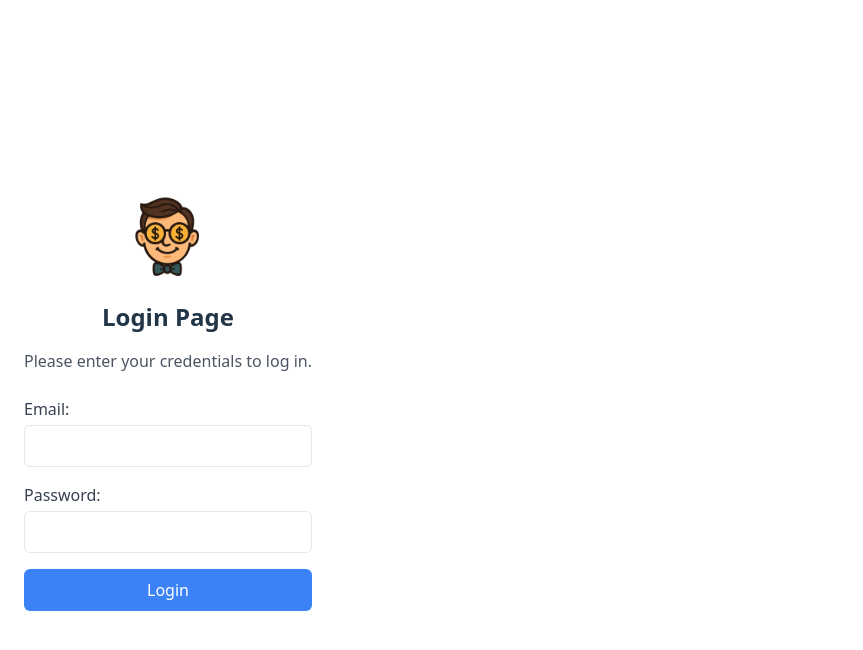
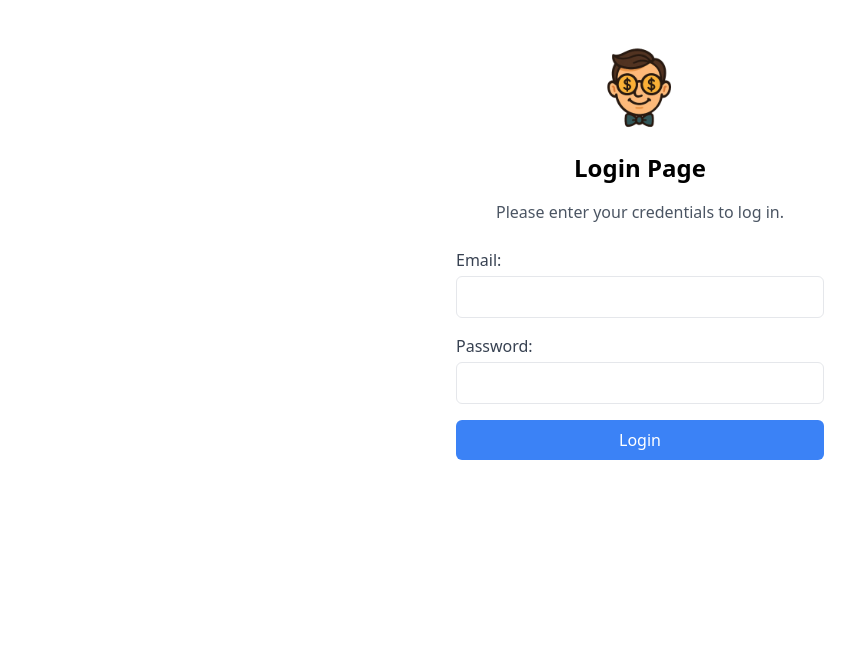
Before and after one commit to Jetrossgalinato/Finteach, a React (Vite) app in the folder Frontend/: page / in a window 1280 px wide. Shown: the top 650 px of the page, without its empty margins (0-863 px from the left). Built offline with nearby package versions, Linux system fonts and the light colour scheme.

Commit message:
removed unnecessary css

```diff
--- a/Frontend/src/index.css
+++ b/Frontend/src/index.css
@@ -6,73 +6,3 @@
 
 /* Import Tailwind's utility styles */
 @tailwind utilities;
-
-/* Custom styles (optional) */
-:root {
-  font-family: system-ui, Avenir, Helvetica, Arial, sans-serif;
-  line-height: 1.5;
-  font-weight: 400;
-
-  color-scheme: light dark;
-  color: rgba(255, 255, 255, 0.87);
-  background-color: #242424;
-
-  font-synthesis: none;
-  text-rendering: optimizeLegibility;
-  -webkit-font-smoothing: antialiased;
-  -moz-osx-font-smoothing: grayscale;
-}
-
-a {
-  font-weight: 500;
-  color: #646cff;
-  text-decoration: inherit;
-}
-a:hover {
-  color: #535bf2;
-}
-
-body {
-  margin: 0;
-  display: flex;
-  place-items: center;
-  min-width: 320px;
-  min-height: 100vh;
-}
-
-h1 {
-  font-size: 3.2em;
-  line-height: 1.1;
-}
-
-button {
-  border-radius: 8px;
-  border: 1px solid transparent;
-  padding: 0.6em 1.2em;
-  font-size: 1em;
-  font-weight: 500;
-  font-family: inherit;
-  background-color: #1a1a1a;
-  cursor: pointer;
-  transition: border-color 0.25s;
-}
-button:hover {
-  border-color: #646cff;
-}
-button:focus,
-button:focus-visible {
-  outline: 4px auto -webkit-focus-ring-color;
-}
-
-@media (prefers-color-scheme: light) {
-  :root {
-    color: #213547;
-    background-color: #ffffff;
-  }
-  a:hover {
-    color: #747bff;
-  }
-  button {
-    background-color: #f9f9f9;
-  }
-}
--- a/Frontend/src/pages/LoginPage.tsx
+++ b/Frontend/src/pages/LoginPage.tsx
@@ -12,7 +12,7 @@ function LoginPage() {
   };
 
   return (
-    <div className="max-w-md mx-auto p-6 text-center">
+    <div className="w-screen max-w-md mx-auto p-10 text-center">
       <img src={logo} alt="Logo" className="mx-auto mb-4 w-24 h-24" />
       <h1 className="text-2xl font-bold mb-4">Login Page</h1>
       <p className="text-gray-600 mb-6">Please enter your credentials to log in.</p>
```
